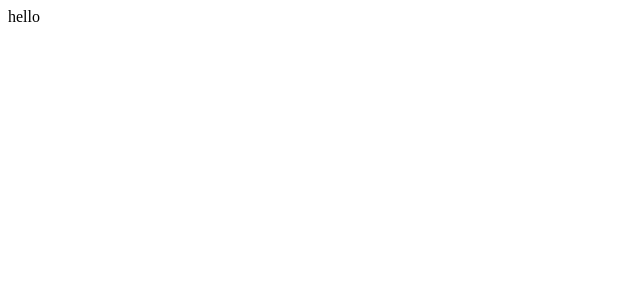
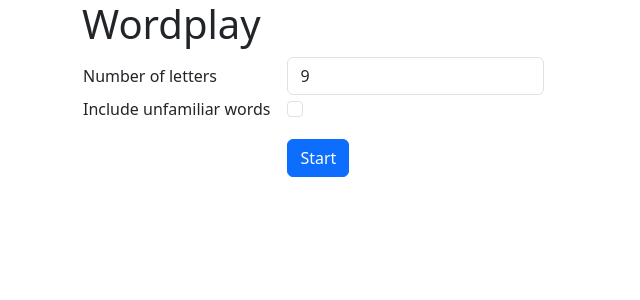
Before and after one commit to AndreasArvidsson/wordplay, a Preact app: page / in a window 1280 px wide. Shown: the top 300 px of the page, without its empty margins (0-640 px from the left). Built offline with nearby package versions, Linux system fonts and the light colour scheme.

Commit message:
Added find words algorithm

```diff
--- a/src/index.html
+++ b/index.html
@@ -7,11 +7,11 @@
             name="viewport"
             content="width=device-width, initial-scale=1, shrink-to-fit=no"
         />
-        <script type="module" src="index.js"></script>
+        <script type="module" src="./src/index.tsx"></script>
     </head>
 
     <body>
-        <div id="root" class="container-xxl">
+        <div id="root" class="container">
             <noscript>
                 <div class="p-3">
                     <div class="alert alert-danger" role="alert">
--- a/package.json
+++ b/package.json
@@ -14,7 +14,7 @@
         "url": "https://github.com/sponsors/cardmarket-helper"
     },
     "scripts": {
-        "run": "vite",
+        "dev": "vite",
         "build": "npm run clean && vite build",
         "clean": "rm -rf out/*",
         "lint": "npm run typecheck && npm run lint:ts && npm run lint:fmt",
--- /dev/null
+++ b/src/App.tsx
@@ -0,0 +1,74 @@
+import type { JSX } from "preact";
+import { useState } from "preact/hooks";
+import vocabulary from "../assets/vocabulary.json";
+import { findWords } from "./findWords";
+import { Game } from "./Game.js";
+import { generateLetters } from "./generateLetters.js";
+import type { GameContext } from "./types.js";
+
+export function App(): JSX.Element {
+    const [numLetters, setNumLetters] = useState(9);
+    const [includeUnfamiliarWords, setIncludeUnfamiliarWords] = useState(false);
+    const [gameContext, setGameContext] = useState<GameContext>();
+
+    if (gameContext != null) {
+        return <Game context={gameContext} />;
+    }
+
+    const generateGameContext = () => {
+        const letters = generateLetters(numLetters);
+        const words = findWords(letters, includeUnfamiliarWords, vocabulary);
+        setGameContext({ letters, words });
+    };
+
+    return (
+        <>
+            <h1>Wordplay</h1>
+
+            <table>
+                <tbody>
+                    <tr>
+                        <td>Number of letters</td>
+                        <td>
+                            <input
+                                type="number"
+                                className="form-control"
+                                value={numLetters}
+                                onChange={(e) =>
+                                    setNumLetters(Number(e.currentTarget.value))
+                                }
+                            />
+                        </td>
+                    </tr>
+                    <tr>
+                        <td className="pe-3">Include unfamiliar words</td>
+                        <td>
+                            <input
+                                type="checkbox"
+                                className="form-check-input"
+                                checked={includeUnfamiliarWords}
+                                onChange={(e) =>
+                                    setIncludeUnfamiliarWords(
+                                        e.currentTarget.checked,
+                                    )
+                                }
+                            />
+                        </td>
+                    </tr>
+                    <tr>
+                        <td />
+                        <td>
+                            <button
+                                type="button"
+                                className="btn btn-primary mt-3"
+                                onClick={generateGameContext}
+                            >
+                                Start
+                            </button>
+                        </td>
+                    </tr>
+                </tbody>
+            </table>
+        </>
+    );
+}
--- /dev/null
+++ b/src/Game.tsx
@@ -0,0 +1,12 @@
+import type { JSX } from "preact";
+import type { GameContext } from "./types";
+
+interface Props {
+    context: GameContext;
+}
+
+export function Game({ context }: Props): JSX.Element {
+    const { letters, words } = context;
+    console.log(words);
+    return <div>{letters}</div>;
+}
--- /dev/null
+++ b/src/findWords.ts
@@ -0,0 +1,40 @@
+import type { Word } from "./types.js";
+
+export function findWords(
+    letters: string[],
+    includeUnfamiliar: boolean,
+    vocabulary: Word[],
+): Word[] {
+    const letterCounts = new Map<string, number>();
+
+    for (const letter of letters) {
+        const letterNormalized = letter.toLowerCase();
+        const count = letterCounts.get(letterNormalized) ?? 0;
+        letterCounts.set(letterNormalized, count + 1);
+    }
+
+    return vocabulary.filter(({ word, familiarityScore }) => {
+        if (word.length < 3 || word.length > letters.length) {
+            return false;
+        }
+
+        if (!includeUnfamiliar && familiarityScore < 0.5) {
+            return false;
+        }
+
+        // Each candidate starts with the full set of available letters.
+        const remainingLetters = new Map(letterCounts);
+
+        for (const letter of word.toLowerCase()) {
+            const count = remainingLetters.get(letter) ?? 0;
+
+            if (count === 0) {
+                return false;
+            }
+
+            remainingLetters.set(letter, count - 1);
+        }
+
+        return true;
+    });
+}
--- /dev/null
+++ b/src/generateLetters.ts
@@ -0,0 +1,63 @@
+const vowels = ["A", "E", "I", "O", "U"];
+
+// oxfmt-ignore
+const consonants = [
+    "B", "B",
+    "C", "C", "C",
+    "D", "D", "D", "D", "D", "D",
+    "F", "F", "F", "F", "F", "F",
+    "G", "G", "G",
+    "H", "H",
+    "J",
+    "K",
+    "L", "L", "L", "L", "L", "L",
+    "M", "M", "M", "M",
+    "N", "N", "N", "N", "N", "N", "N", "N",
+    "P", "P", "P", "P",
+    "Q",
+    "R", "R", "R", "R", "R", "R", "R", "R", "R",
+    "S", "S", "S", "S", "S", "S", "S", "S", "S",
+    "T", "T", "T", "T", "T", "T", "T", "T", "T",
+    "V", "V",
+    "W", "W",
+    "X",
+    "Y", "Y", "Y",
+    "Z"
+];
+
+function drawLetter(pool: string[]): string {
+    const index = Math.floor(Math.random() * pool.length);
+    return pool.splice(index, 1)[0];
+}
+
+export function generateLetters(numLetters: number): string[] {
+    // Determine the number of vowels to include (between 3 and 5).
+    const vowelCount = getVowelCount(numLetters);
+
+    const vowelPool = vowels.slice();
+    const consonantPool = [...consonants];
+
+    const letters: string[] = [];
+
+    for (let i = 0; i < vowelCount; i++) {
+        letters.push(drawLetter(vowelPool));
+    }
+
+    for (let i = vowelCount; i < numLetters; i++) {
+        letters.push(drawLetter(consonantPool));
+    }
+
+    // Fisher-Yates shuffle
+    for (let i = letters.length - 1; i > 0; i--) {
+        const j = Math.floor(Math.random() * (i + 1));
+        [letters[i], letters[j]] = [letters[j], letters[i]];
+    }
+
+    return letters;
+}
+
+function getVowelCount(numLetters: number): number {
+    const min = Math.floor(numLetters / 3);
+    // The number of vowels will be at least 1/3 of the total letters and at most 1/3 + 2.
+    return min + Math.floor(Math.random() * 3);
+}
--- a/src/getRootElement.ts
+++ /dev/null
@@ -1,9 +0,0 @@
-export function getRootElement(): HTMLElement {
-    const root = document.getElementById("root");
-
-    if (root == null) {
-        throw new Error("Missing root element");
-    }
-
-    return root;
-}
--- a/src/index.tsx
+++ b/src/index.tsx
@@ -1,4 +1,16 @@
 import { render } from "preact";
-import { getRootElement } from "./getRootElement.js";
+import { App } from "./App.js";
+// oxlint-disable-next-line import/no-unassigned-import
+import "bootstrap/dist/css/bootstrap.min.css";
 
-render(<main>hello</main>, getRootElement());
+render(<App />, getRootElement());
+
+function getRootElement(): HTMLElement {
+    const root = document.getElementById("root");
+
+    if (root == null) {
+        throw new Error("Missing root element");
+    }
+
+    return root;
+}
--- a/src/types.ts
+++ b/src/types.ts
@@ -3,3 +3,8 @@ export interface Word {
     familiarityScore: number;
     definition?: string;
 }
+
+export interface GameContext {
+    letters: string[];
+    words: Word[];
+}
--- a/vite.config.ts
+++ b/vite.config.ts
@@ -1,8 +1,9 @@
+import path from "node:path";
 import type { UserConfig } from "vite";
 import { defineConfig } from "vite";
 
 // oxlint-disable-next-line import/no-default-export
-export default defineConfig(({ mode, command }): UserConfig => {
+export default defineConfig((): UserConfig => {
     return {
         resolve: {
             alias: {
@@ -15,7 +16,7 @@ export default defineConfig(({ mode, command }): UserConfig => {
         },
 
         build: {
-            outDir: "out",
+            outDir: path.join(import.meta.dirname, "out"),
             target: "es2020",
             sourcemap: true,
             emptyOutDir: false,
```
Also changed, not shown: oxlint.config.mts, 1 other file (tests, documents, lock files or other folders).
